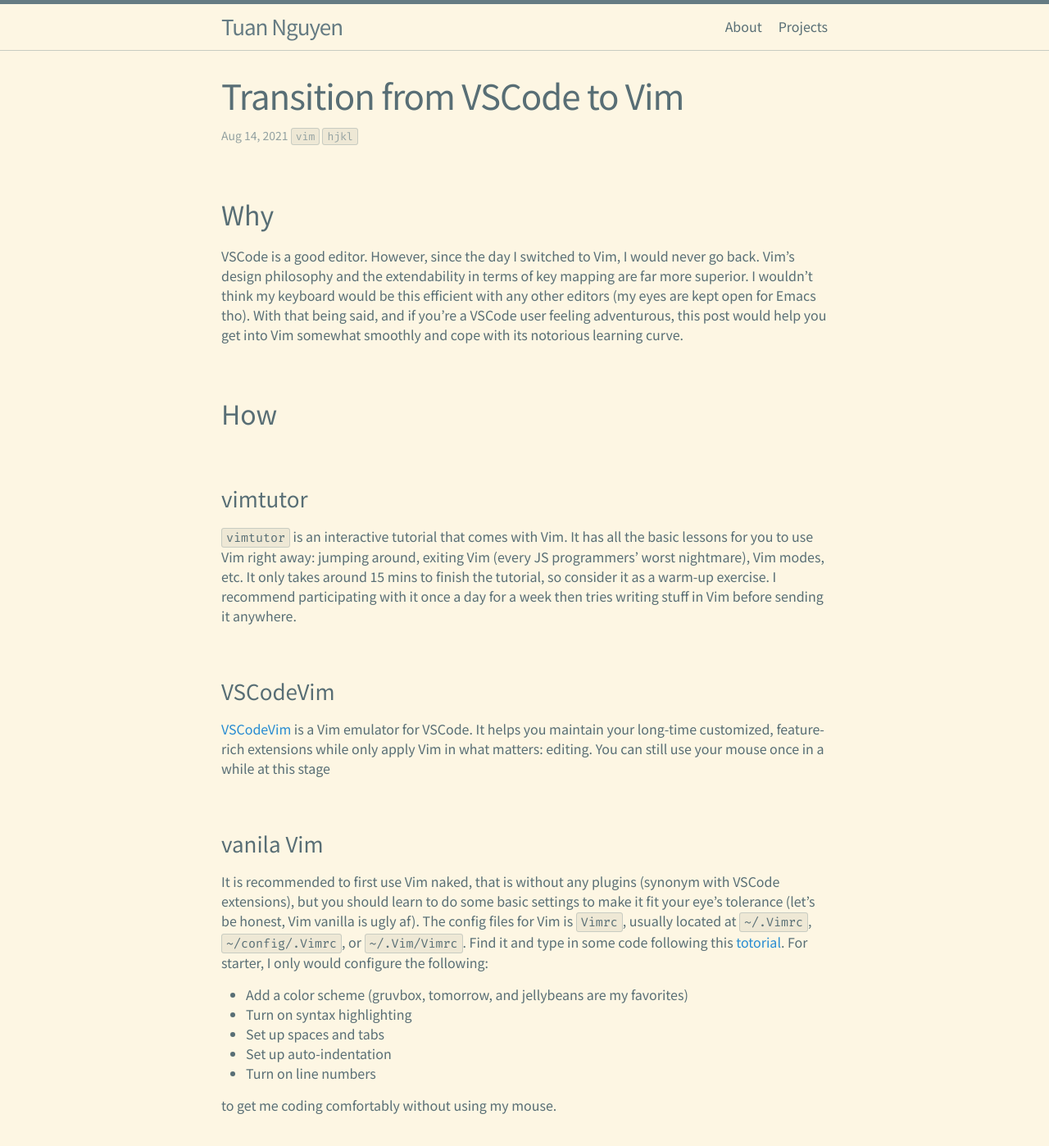
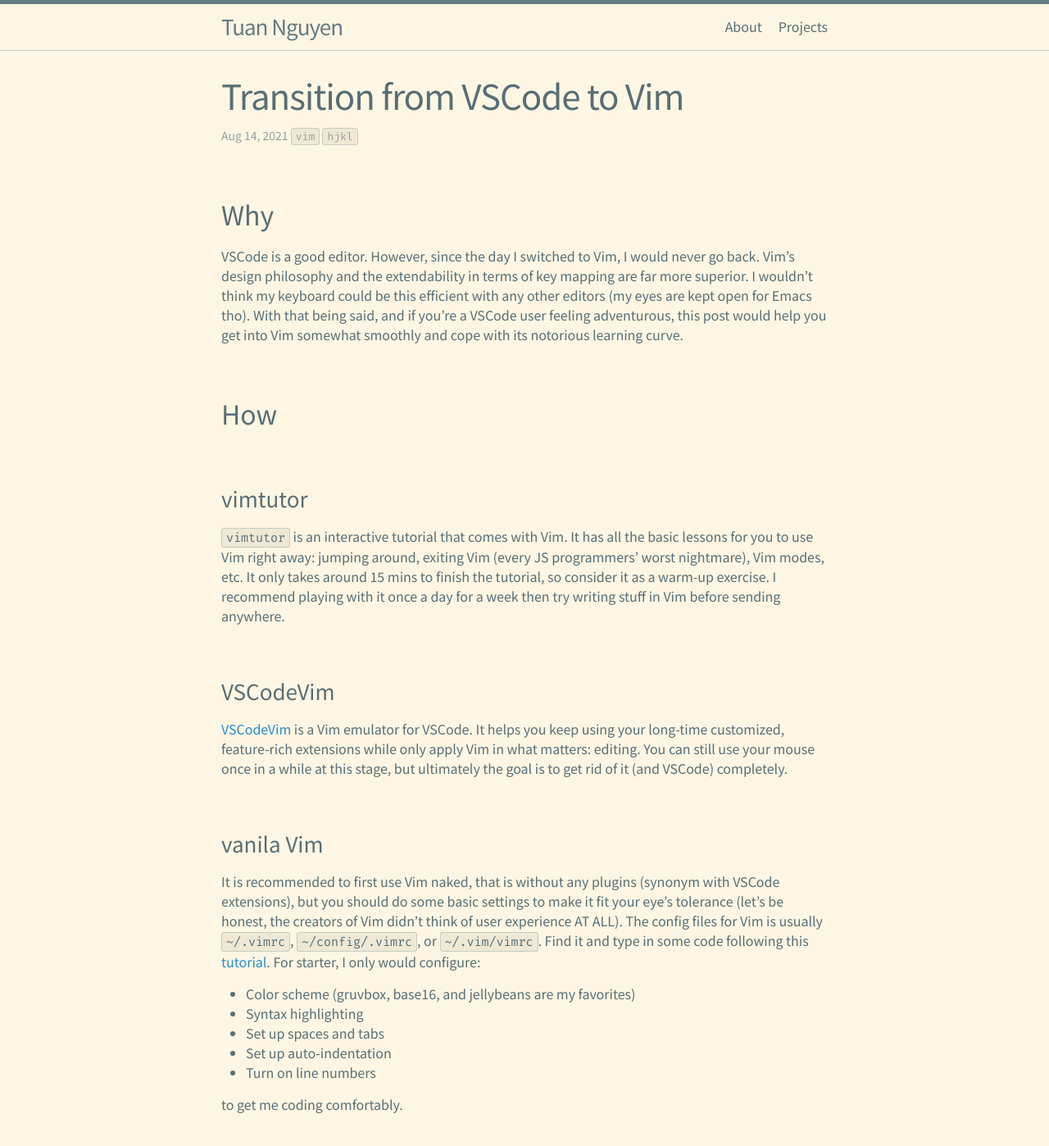
Before and after one commit to tuang3142/me, a Jekyll site: the page built from _posts/2021-08-14-vscode-vim.md, in a window 1280 px wide and 1400 px high. Shown: the whole window at 82% size. Built offline with Jekyll 4.4.1, drawn with Linux system fonts in a browser that asks for light colours; some of the changed text lies outside the part shown.

Commit message:
Proof read and edit

```diff
--- a/_posts/2021-08-14-vscode-vim.md
+++ b/_posts/2021-08-14-vscode-vim.md
@@ -7,28 +7,29 @@ tags: vim hjkl
 
 ## Why
 
-VSCode is a good editor. However, since the day I switched to Vim, I would never go back. Vim's design philosophy and the extendability in terms of key mapping are far more superior. I wouldn't think my keyboard would be this efficient with any other editors (my eyes are kept open for Emacs tho). With that being said, and if you're a VSCode user feeling adventurous, this post would help you get into Vim somewhat smoothly and cope with its notorious learning curve.
+VSCode is a good editor. However, since the day I switched to Vim, I would never go back. Vim's design philosophy and the extendability in terms of key mapping are far more superior. I wouldn't think my keyboard could be this efficient with any other editors (my eyes are kept open for Emacs tho). With that being said, and if you're a VSCode user feeling adventurous, this post would help you get into Vim somewhat smoothly and cope with its notorious learning curve.
 
 ## How
+
 ### vimtutor
 
-`vimtutor` is an interactive tutorial that comes with Vim. It has all the basic lessons for you to use Vim right away: jumping around, exiting Vim (every JS programmers' worst nightmare), Vim modes, etc. It only takes around 15 mins to finish the tutorial, so consider it as a warm-up exercise. I recommend participating with it once a day for a week then tries writing stuff in Vim before sending it anywhere.
+`vimtutor` is an interactive tutorial that comes with Vim. It has all the basic lessons for you to use Vim right away: jumping around, exiting Vim (every JS programmers' worst nightmare), Vim modes, etc. It only takes around 15 mins to finish the tutorial, so consider it as a warm-up exercise. I recommend playing with it once a day for a week then try writing stuff in Vim before sending anywhere.
 
 ### VSCodeVim
 
-[VSCodeVim](https://marketplace.visualstudio.com/items?itemName=VSCodeVim.Vim) is a Vim emulator for VSCode. It helps you maintain your long-time customized, feature-rich extensions while only apply Vim in what matters: editing. You can still use your mouse once in a while at this stage
+[VSCodeVim](https://marketplace.visualstudio.com/items?itemName=VSCodeVim.Vim) is a Vim emulator for VSCode. It helps you keep using your long-time customized, feature-rich extensions while only apply Vim in what matters: editing. You can still use your mouse once in a while at this stage, but ultimately the goal is to get rid of it (and VSCode) completely.
 
 ### vanila Vim
 
-It is recommended to first use Vim naked, that is without any plugins (synonym with VSCode extensions), but you should learn to do some basic settings to make it fit your eye's tolerance (let's be honest, Vim vanilla is ugly af). The config files for Vim is `Vimrc`, usually located at `~/.Vimrc`, `~/config/.Vimrc`, or `~/.Vim/Vimrc`. Find it and type in some code following this [totorial](https://dougblack.io/words/a-good-Vimrc.html). For starter, I only would configure the following:
+It is recommended to first use Vim naked, that is without any plugins (synonym with VSCode extensions), but you should do some basic settings to make it fit your eye's tolerance (let's be honest, the creators of Vim didn't think of user experience AT ALL). The config files for Vim is usually `~/.vimrc`, `~/config/.vimrc`, or `~/.vim/vimrc`. Find it and type in some code following this [tutorial](https://dougblack.io/words/a-good-Vimrc.html). For starter, I only would configure:
 
-- Add a color scheme (gruvbox, tomorrow, and jellybeans are my favorites)
-- Turn on syntax highlighting
+- Color scheme (gruvbox, base16, and jellybeans are my favorites)
+- Syntax highlighting
 - Set up spaces and tabs
 - Set up auto-indentation
 - Turn on line numbers
 
-to get me coding comfortably without using my mouse.
+to get me coding comfortably.
 
 ### the Vim language
 
@@ -36,11 +37,11 @@ Looking back, this was the defining moment when I felt my-blown, leveled up, awa
 
 ## Moving forward
 
-At this point, you should feel all those years of coding with VSCode are completely wasted. Vim is a vast mystical land that requires years to explore and be truly efficient. I would recommend the following topic for your question: "Where to go next?" but you are now on your own journey:
+At this point, you should feel all those years of using VSCode were completely wasted. Now you're on your own journey into the vast and mystical land of Vim. The road is long and hard but full of exitement. I would recommend the following topics for your question: "Where to go next?":
 
 - plugins
 - marcos
-- Vim on Tmux (the final knot that put VSCode into scramble)
+- Vim on Tmux (the final knot that put VSCode into shame)
 - vimscript (yes it is a language)
 
 Happy hjkl!
```
